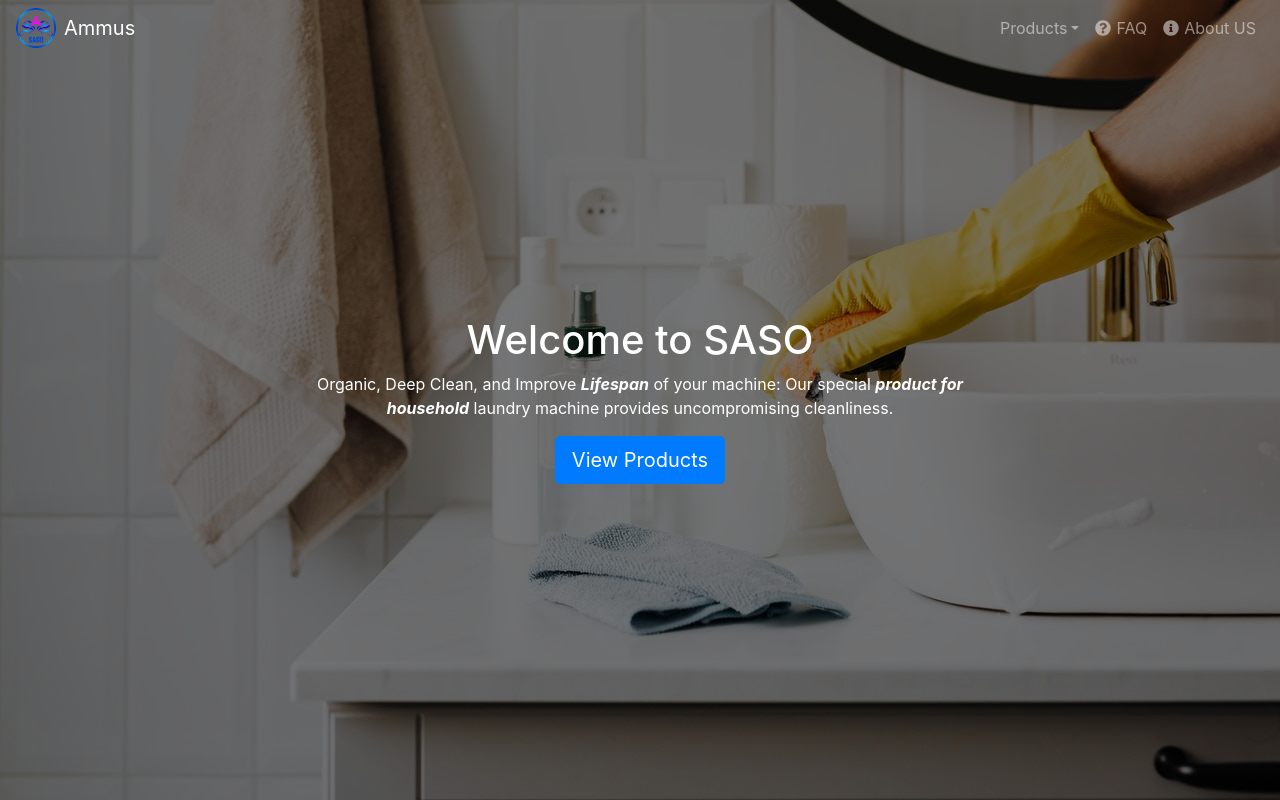
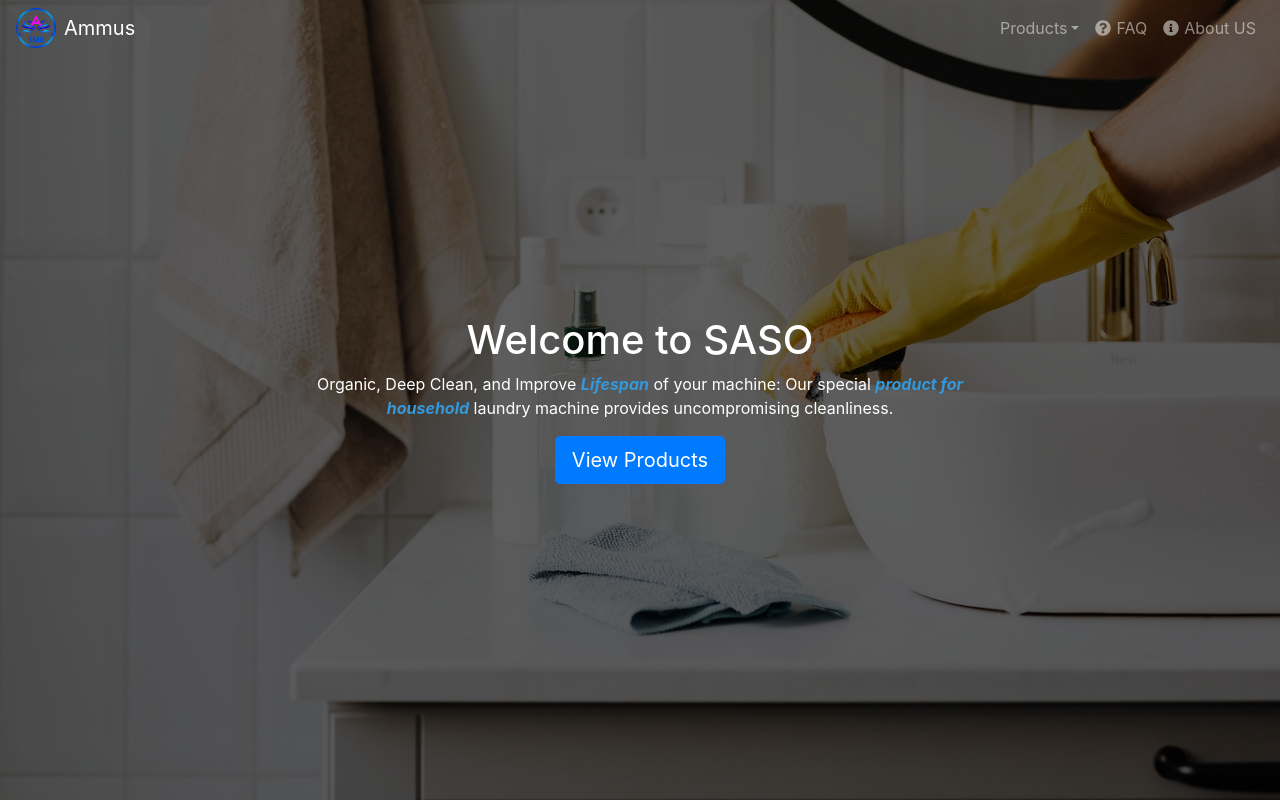
Before and after one commit to ameerthehacker/ammus-website, a Next.js app: page / in a window 1280 px wide. Built offline with nearby package versions, Linux system fonts and the light colour scheme.

Commit message:
feat: done with homepage

```diff
--- a/components/hero/hero.module.css
+++ b/components/hero/hero.module.css
@@ -6,8 +6,8 @@
   height: 100vh;
   background:
     linear-gradient(
-      rgba(0, 0, 0, 0.5),
-      rgba(0, 0, 0, 0.5)
+      rgba(0, 0, 0, 0.6),
+      rgba(0, 0, 0, 0.6)
     ),
     url(/hero-bg.jpg);
   background-repeat: no-repeat;
@@ -24,6 +24,10 @@
   color: #fff;
 }
 
+.container > p > strong {
+  color: #3498db;
+}
+
 .container p strong {
   font-style: italic;
 }
```
